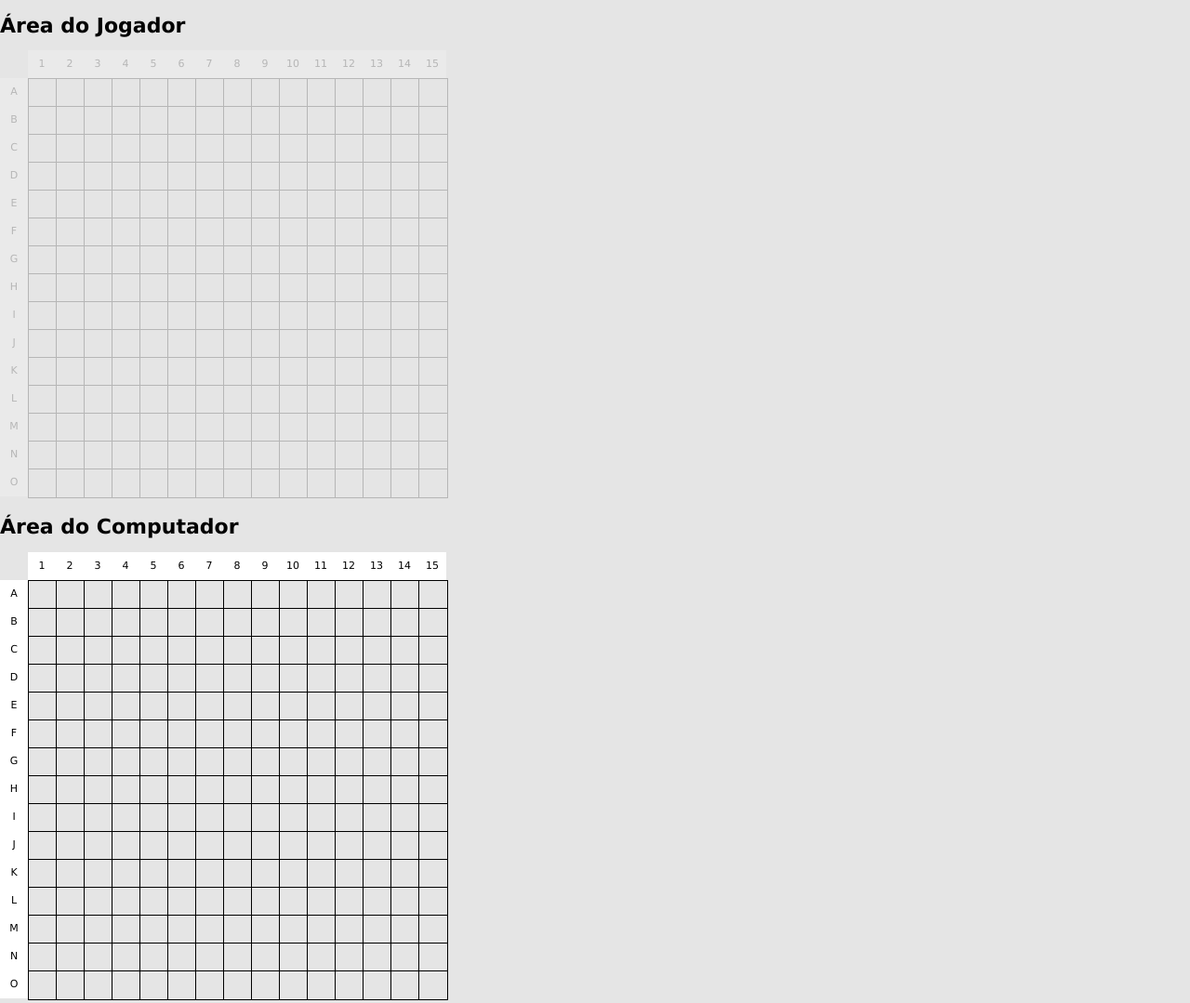
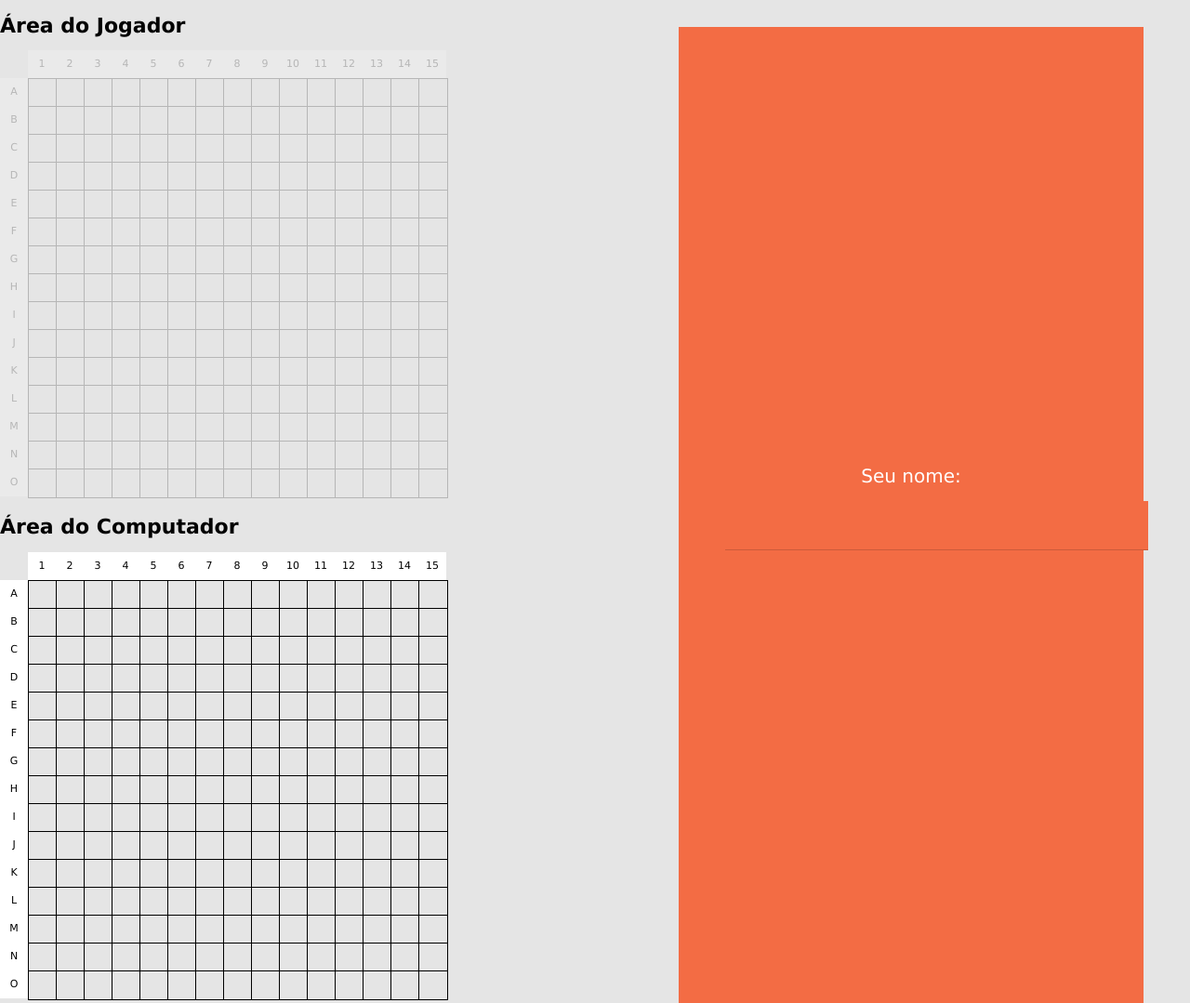
Before and after one commit to celso341/Projeto-Fam, a plain HTML site: page projeto chat naval /batalha_naval/index.html in a window 1280 px wide. Shown: the whole page at 93% size. Drawn offline with nearby package versions, Linux system fonts and the light colour scheme; files that its build step writes are made by us from their sources; no server answers; files whose address does not match are found by name.

Commit message:
Atualizando...

```diff
--- a/projeto chat naval /batalha_naval/assets/css/estilos.css
+++ b/projeto chat naval /batalha_naval/assets/css/estilos.css
@@ -74,3 +74,11 @@ html, body {
 	margin-left: 490px;
 	margin-top:-700px;
 }
+/* Aqui e o css do chata  */
+.jogonaval{
+	float: right;
+	margin-right: 50px;
+	margin-top: -500px;
+	height: 1050px;
+	width: 500px;
+}
--- a/projeto chat naval /batalha_naval/index.html
+++ b/projeto chat naval /batalha_naval/index.html
@@ -10,6 +10,7 @@
 		<script src="assets/js/jquery.js" type="text/javascript" charset="utf-8"></script>
 		<script src="assets/js/game.js" type="text/javascript" charset="utf-8"></script>
 		<link rel="stylesheet" href="assets/css.css"> <!-- Este e do jogo-->
+		<link rel="stylesheet" href="/home/skysy/Projeto-Fam.git/projeto chat naval /Chat/assets/css.css"><!--  Aqui CSS do chat -->
 		<script type="text/javascript">
 			var t, t2;
 			$(function(){
@@ -71,7 +72,7 @@
 		<div id="log">
 
 		</div>
-			<!--	Aqui começa o jogo --
+				<div class="jogonaval"><!--Aqui começa o jogo-->
 
 			<div class="nickname_container" id="nick">
 
@@ -93,11 +94,11 @@
 
   <input class="textarea" type="text" placeholder="Digite aqui!" id="textarea" />
 </div>
-    <script src="jquery-3.3.1.min.js"></script>
-    <script src="node_modules/socket.io/node_modules/socket.io-client/dist/socket.io.js"></script>
-    <script src="assets/js.js"></script>
+    <script src="/home/skysy/Projeto-Fam.git/projeto chat naval /Chat/jquery-3.3.1.min.js"></script>
+    <script src="/home/skysy/Projeto-Fam.git/projeto chat naval /Chat/node_modules/socket.io/node_modules/socket.io-client/dist/socket.io.js"></script>
+    <script src="/home/skysy/Projeto-Fam.git/projeto chat naval /Chat/assets/js.js"></script>
 
-    		<!--	Aqui termina o jogo -->
+    			<!--Aqui termina o jogo --></div>
 	</body>
 
 <!-- Mirrored from www.hufersil.com.br/exemplo/batalha_naval/ by HTTrack Website Copier/3.x [XR&CO'2010], Fri, 02 Mar 2018 23:26:09 GMT -->
```
Also changed, not shown: projeto chat naval /Chat/assets/css.css (line endings or trailing spaces).
